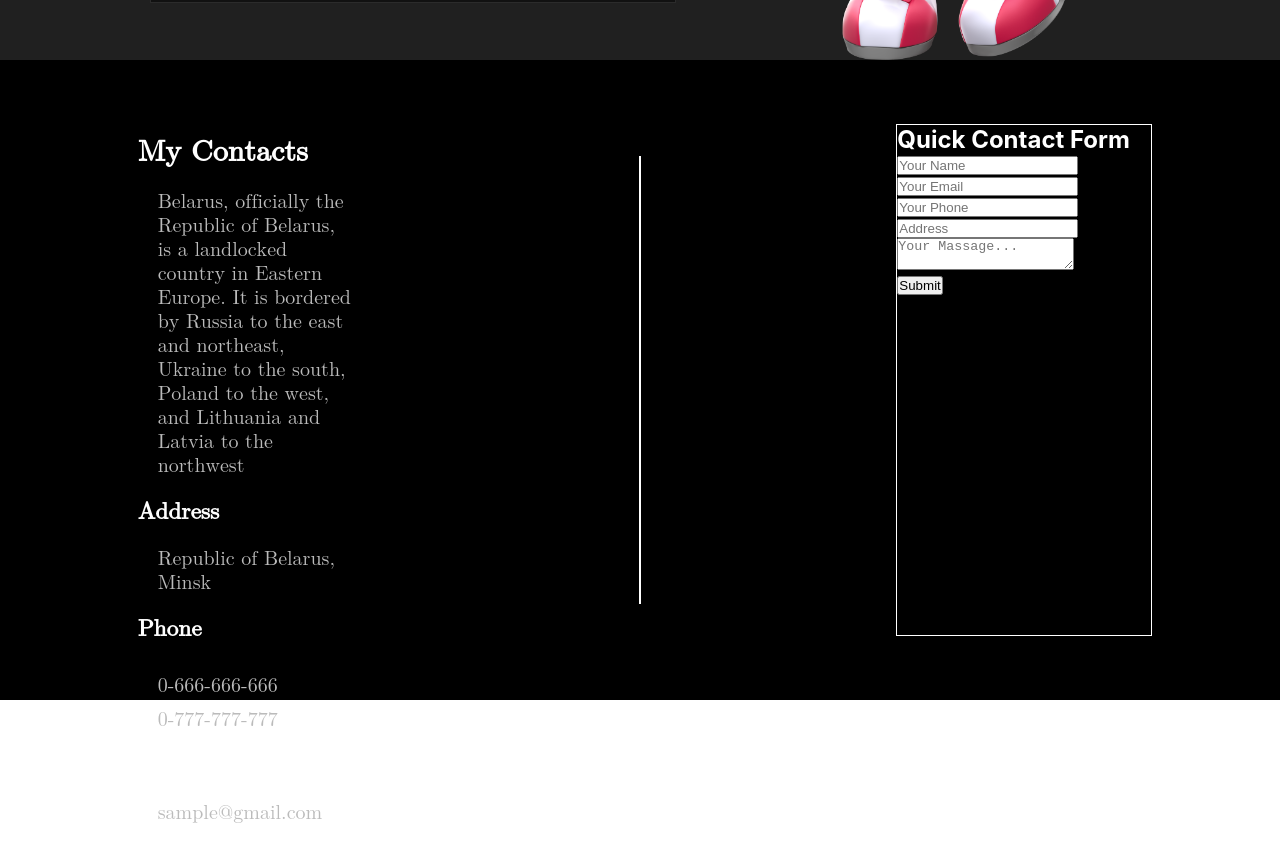
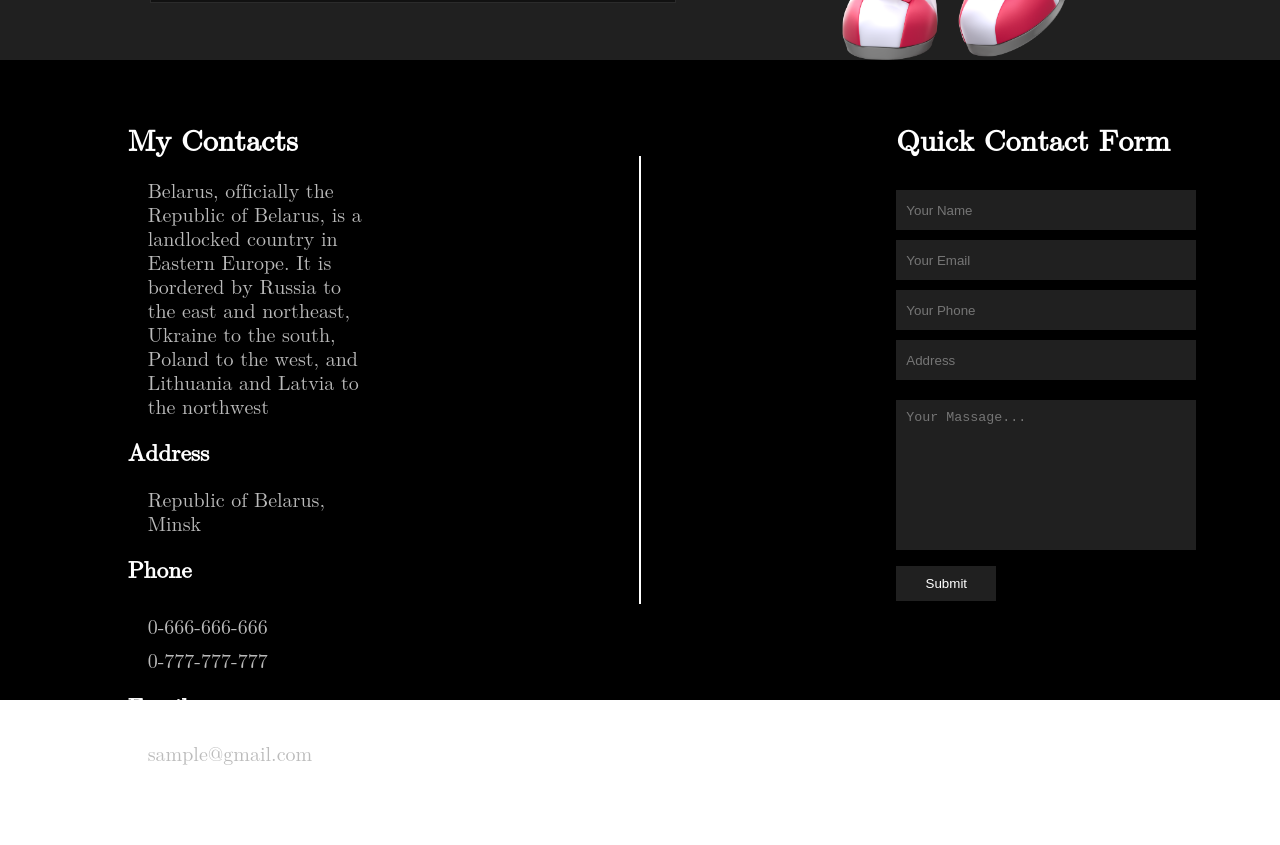
Before and after one commit to AirMous3/portfolio, a React (Create React App) app: page / in a window 1280 px wide. Shown: the part 2980-3825 px from the top of the page. After the commit the page ends 3767 px from the top, so only its background shows below. Built offline with nearby package versions, Linux system fonts and the light colour scheme.

Commit message:
QuickContactForm

```diff
--- a/src/Contacts/Contacts.module.css
+++ b/src/Contacts/Contacts.module.css
@@ -24,7 +24,6 @@
 
 .quickContact {
     display: flex;
-    border: 1px solid;
     height: 80%;
     width: 20%;
 }
--- a/src/Contacts/MyContacts/MyContacts.module.css
+++ b/src/Contacts/MyContacts/MyContacts.module.css
@@ -1,5 +1,5 @@
 .main {
-    margin: 10px;
+
 }
 .contactPage{
     font-size: 20px;
--- a/src/Contacts/QuickContactForm/QuickContactForm.module.css
+++ b/src/Contacts/QuickContactForm/QuickContactForm.module.css
@@ -0,0 +1,33 @@
+.main {
+    font-size: 20px;
+    font-family: Heebo,math;
+
+}
+.input {
+    background-color: #202020;
+    margin-top: 10px;
+    height: 40px;
+    border: none;
+    outline: none;
+    width: 300px;
+    color: white;
+    padding: 10px;
+}
+.textArea {
+    height: 150px;
+    width: 300px;
+    padding: 10px;
+    background-color: #202020;
+    resize: none;
+    color: white;
+    outline: none;
+    border: none;
+}
+.button {
+    outline: none;
+    border: none;
+    height: 35px;
+    width: 100px;
+    background-color: #202020;
+    color: white;
+}
--- a/src/Contacts/QuickContactForm/QuickContactForm.tsx
+++ b/src/Contacts/QuickContactForm/QuickContactForm.tsx
@@ -8,25 +8,25 @@ export const QuickContactForm = () => {
             <h2>Quick Contact Form</h2>
             <div>
                 <form method="post">
-                    <div>
-                        <input type="text" placeholder="Your Name"/>
+                    <div style={{marginTop: "20px"}}>
+                        <input className={s.input} type="text" placeholder="Your Name"/>
                     </div>
                     <div>
-                        <input type="email" placeholder="Your Email"/>
+                        <input className={s.input} type="email" placeholder="Your Email"/>
                     </div>
                     <div>
-                        <input type="text" placeholder="Your Phone"/>
+                        <input className={s.input} type="text" placeholder="Your Phone"/>
                     </div>
                     <div>
-                        <input type="text" placeholder="Address"/>
+                        <input className={s.input} type="text" placeholder="Address"/>
                     </div>
-                    <div>
+                    <div style={{marginTop: "20px"}}>
 
-                        <textarea placeholder="Your Massage..."/>
+                        <textarea className={s.textArea} placeholder="Your Massage..."/>
 
                     </div>
-                    <div>
-                        <button type="submit">Submit</button>
+                    <div style={{marginTop: "10px"}}>
+                        <button className={s.button} type="submit">Submit</button>
 
                     </div>
 
```
